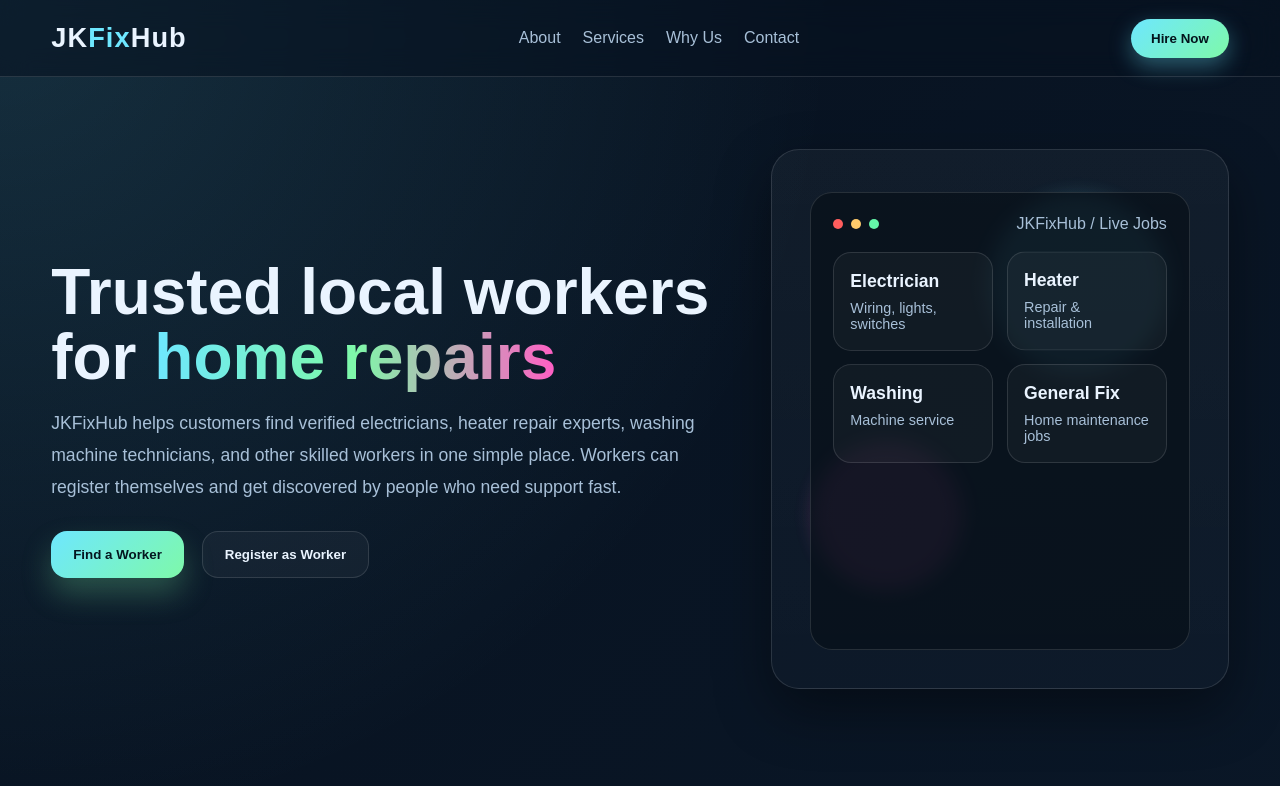
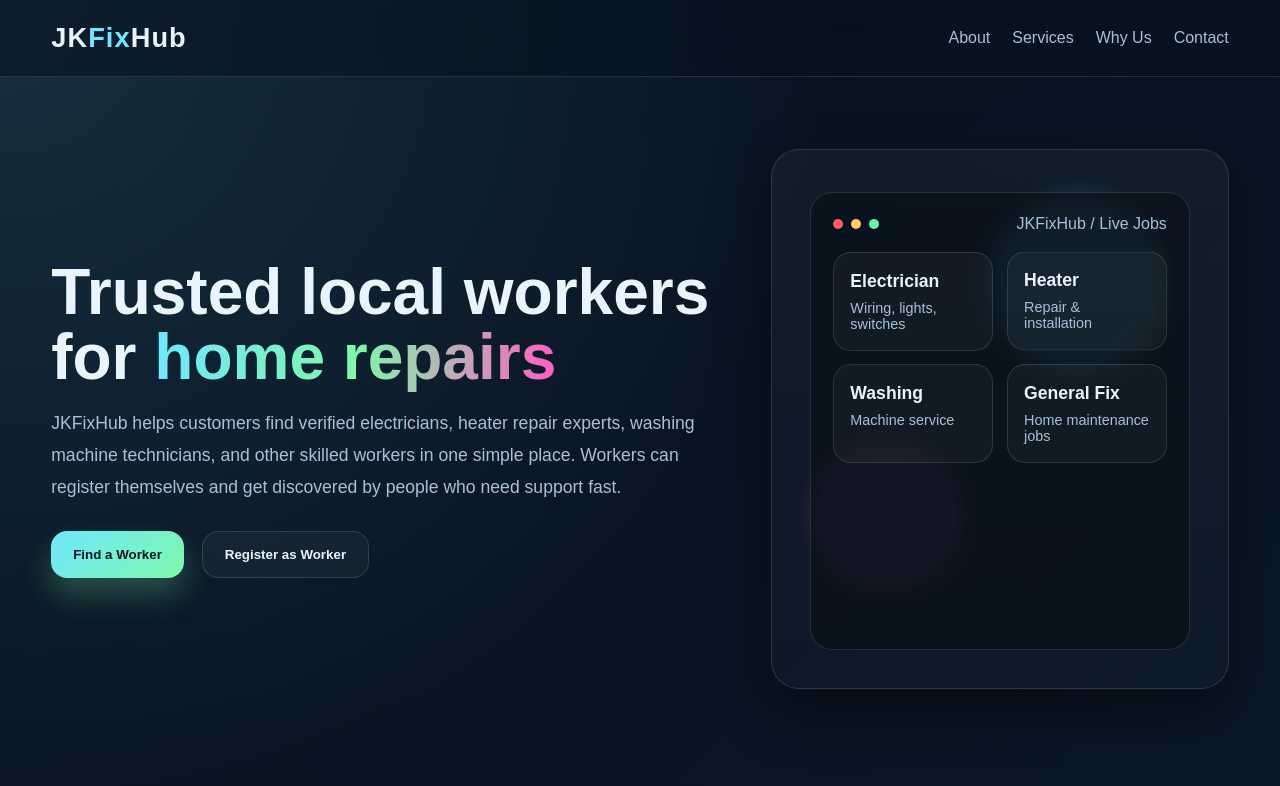
Before and after one commit to waniuxair72-ship-it/JKFixHub, a plain HTML site: page index.html in a window 1280 px wide. Shown: the top 786 px of the page. Drawn offline with Linux system fonts and the light colour scheme.

```diff
--- a/index.html
+++ b/index.html
@@ -480,7 +480,7 @@
           <a href="#why-us">Why Us</a>
           <a href="#contact">Contact</a>
         </nav>
-        <button class="nav-btn">Hire Now</button>
+
       </div>
     </header>
 
```
